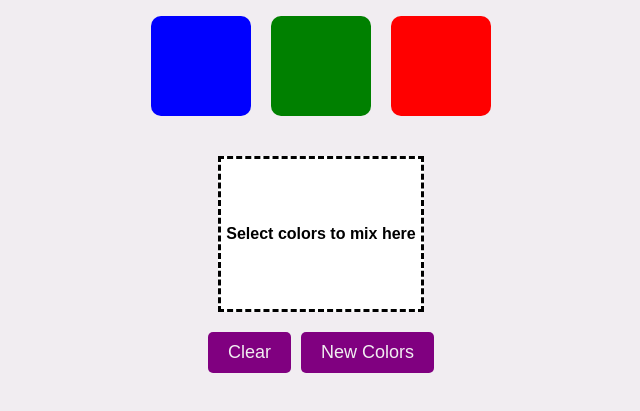
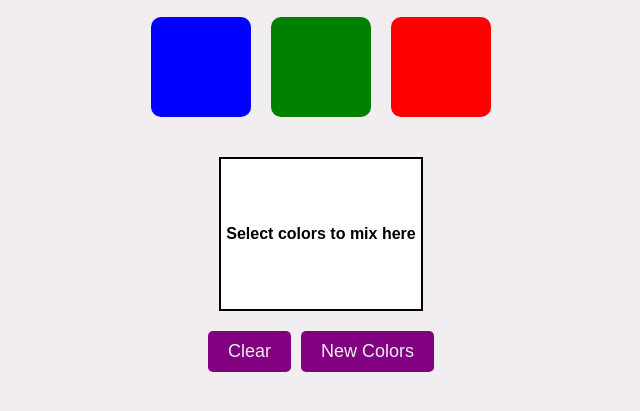
Before and after one commit to vikramprabhur/color-splash, a plain HTML site: page index.html in a window 1280 px wide. Shown: the part 275-686 px from the top of the page, without its empty margins (319-959 px from the left). Drawn offline with Linux system fonts and the light colour scheme.

Commit message:
styles.css

```diff
--- a/styles.css
+++ b/styles.css
@@ -38,7 +38,7 @@ body {
     height: 150px;
     margin: 20px auto;
     background-color: white;
-    border: 3px dashed black;
+    border: 2px solid black;
     display: flex;
     justify-content: center;
     align-items: center;
```
